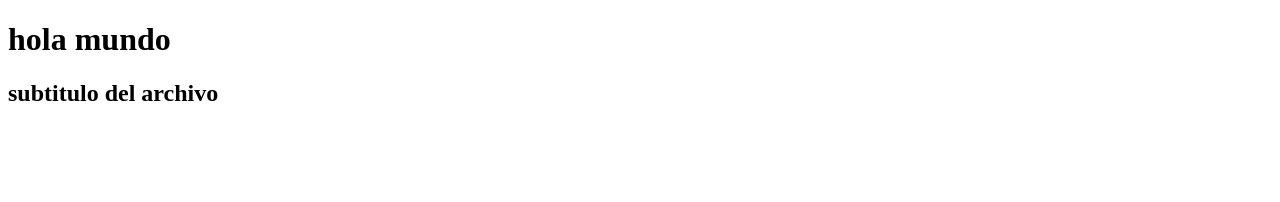
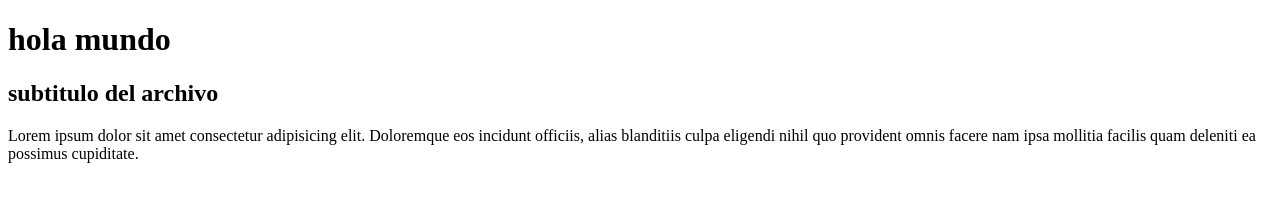
Before and after one commit to DkarDy/examenDevOps, a plain HTML site: page index.html in a window 1280 px wide. Drawn offline with Linux system fonts and the light colour scheme.

Commit message:
segundo commit

```diff
--- a/index.html
+++ b/index.html
@@ -8,5 +8,6 @@
 <body>
     <h1>hola mundo</h1>
     <h2>subtitulo del archivo</h2>
+    <p>Lorem ipsum dolor sit amet consectetur adipisicing elit. Doloremque eos incidunt officiis, alias blanditiis culpa eligendi nihil quo provident omnis facere nam ipsa mollitia facilis quam deleniti ea possimus cupiditate.</p>
 </body>
 </html>
```
